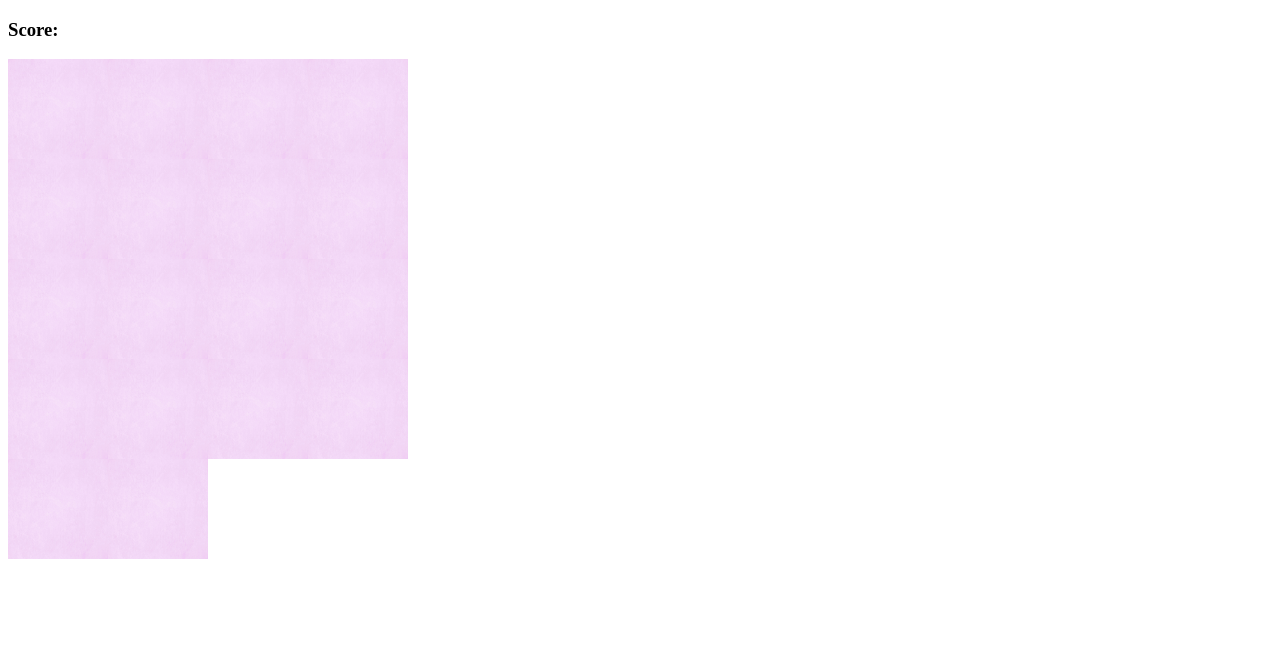
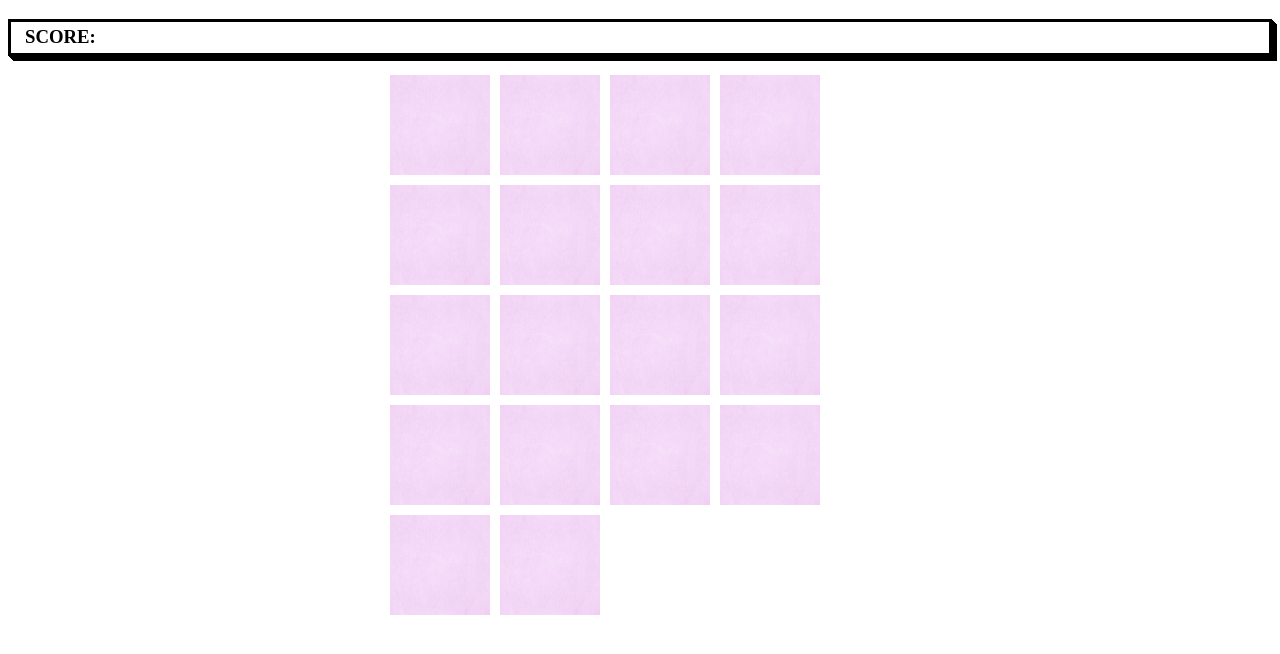
Before and after one commit to ChitChit-MC/Game_of_Despicable, a plain HTML site: page game.html in a window 1280 px wide. Drawn offline with Linux system fonts and the light colour scheme.

Commit message:
change grid

```diff
--- a/styling/game.css
+++ b/styling/game.css
@@ -1,6 +1,23 @@
+h3 {
+  text-transform: uppercase;
+  color: #000;
+  border: 3px solid;
+  box-shadow: 1px 1px 0px 0px, 2px 2px 0px 0px, 3px 3px 0px 0px, 4px 4px 0px 0px,
+    5px 5px 0px 0px;
+
+}
+@media (min-width: 700px) {
+  h3 {
+    padding: 0.25em 0.75em;
+  }
+}
+
 .grid {
   display: flex;
   flex-wrap: wrap;
-  width: 400px;
-  height: 200px;
+  width: 500px;
+  height: 500px;
+  margin: auto;
+  gap: 10px;
+
 }
```
